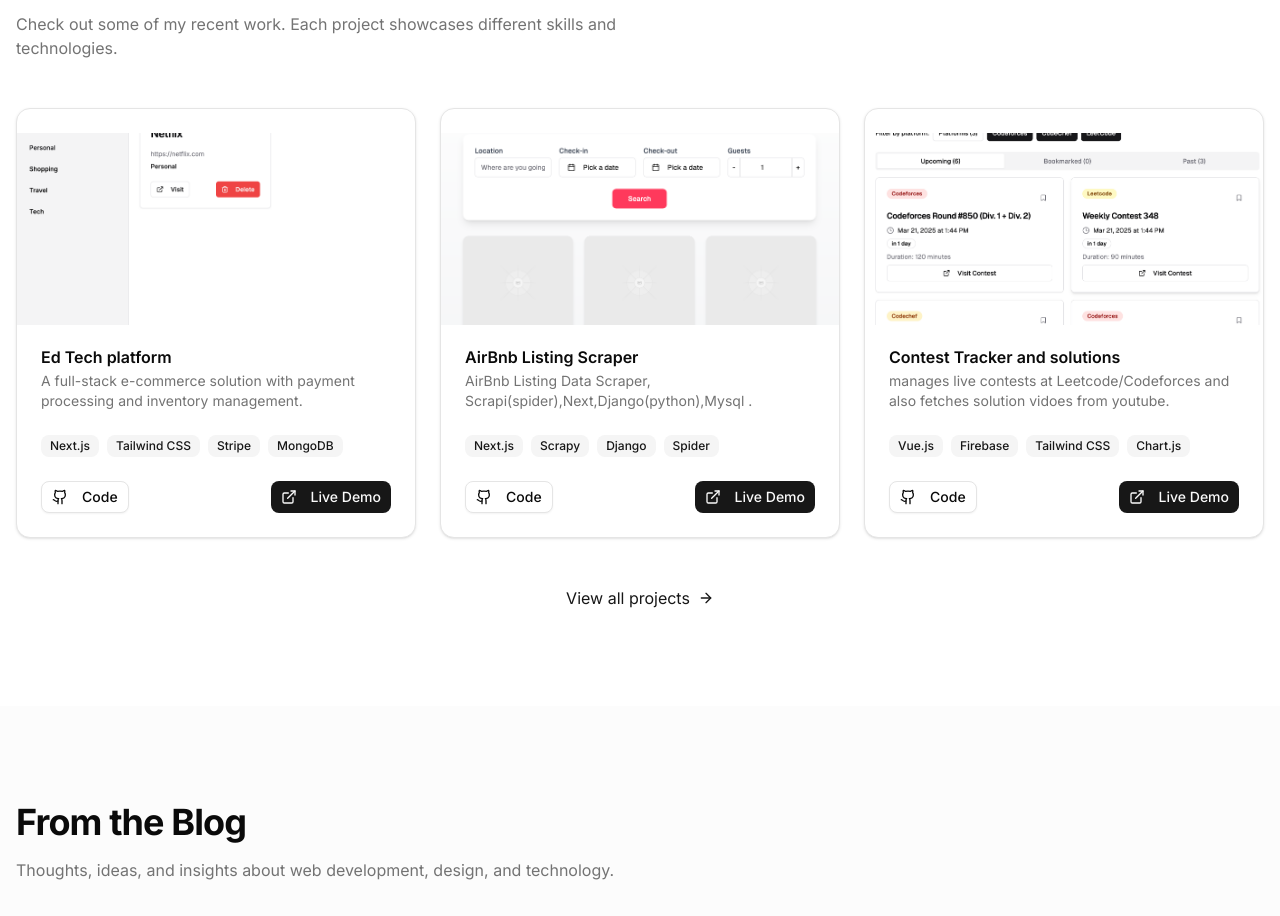
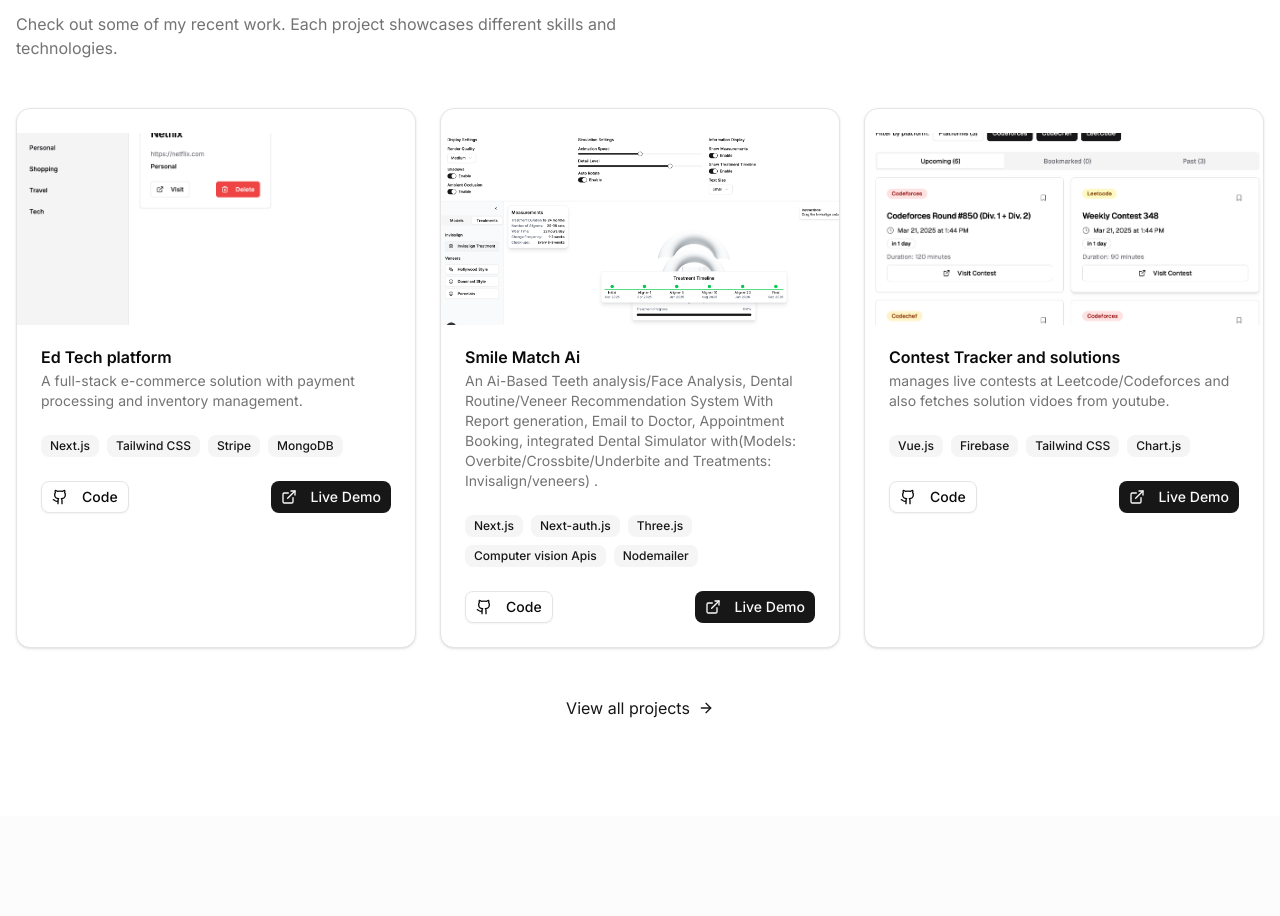
Before and after one commit to manthan-jsharma/portfolio, a Next.js app: page / in a window 1280 px wide. Shown: the part 940-1856 px from the top of the page. Built offline with nearby package versions, Linux system fonts and the light colour scheme.

Commit message:
project Arrangements

```diff
--- a/app/projects/page.tsx
+++ b/app/projects/page.tsx
@@ -120,6 +120,19 @@
       "https://www.loom.com/share/289cf74591b24e0d92ca7d6549512b19?sid=0c449d0a-d304-4a23-8b85-0d90c7c9ae91",
     githubUrl: "https://github.com/manthan-jsharma/Social-Media-Manager",
   },
+
+  {
+    id: 8,
+    title: "AirBnb Listing Scraper",
+    description:
+      "AirBnb Listing Data Scraper, Scrapi(spider),Next,Django(python),Mysql .",
+
+    image: "/image/Airbnb.png?height=600&width=800",
+
+    tags: ["Next.js", "Scrapy", "Django", "Spider"],
+    demoUrl: "https://example.com",
+    githubUrl: "https://github.com/manthan-jsharma/Airbnb-Scraper-Frontend",
+  },
 ];
 
 export default function ProjectsPage() {
--- a/components/projects-grid.tsx
+++ b/components/projects-grid.tsx
@@ -29,18 +29,26 @@
     demoUrl: "https://www.teachyourpeer.com/",
     githubUrl: "https://github.com/yourusername/project",
   },
+
   {
     id: 2,
-    title: "AirBnb Listing Scraper",
+    title: "Smile Match Ai",
     description:
-      "AirBnb Listing Data Scraper, Scrapi(spider),Next,Django(python),Mysql .",
+      "An Ai-Based Teeth analysis/Face Analysis, Dental Routine/Veneer Recommendation System With Report generation, Email to Doctor, Appointment Booking, integrated Dental Simulator with(Models: Overbite/Crossbite/Underbite and Treatments: Invisalign/veneers) .",
+    longDescription:
+      "This fitness application helps users track their Dental Routine , set Recommendations , monitoing and feedback With Doctor. It includes features like Email to Doctor, Dental Simulator, Veneer Recommendation, and Dental Journey Blogs. The app is built with Next,Prisma,Nodemailer, Calendly, Nanoid, Three.js, Computer Vision, Vortex Ai.",
+    image: "/dental.png?height=600&width=800",
+    tags: [
+      "Next.js",
+      "Next-auth.js",
+      "Three.js",
+      "Computer vision Apis",
+      "Nodemailer",
+    ],
+    demoUrl: "https://www.loom.com/share/7fe991a520ef4e239896bba3c9ed5ce1",
+    githubUrl: "https://github.com/manthan-jsharma/SmileMatch-ai",
+  },
 
-    image: "/image/Airbnb.png?height=600&width=800",
-
-    tags: ["Next.js", "Scrapy", "Django", "Spider"],
-    demoUrl: "https://example.com",
-    githubUrl: "https://github.com/manthan-jsharma/Airbnb-Scraper-Frontend",
-  },
   {
     id: 3,
     title: "Contest Tracker and solutions",
```
